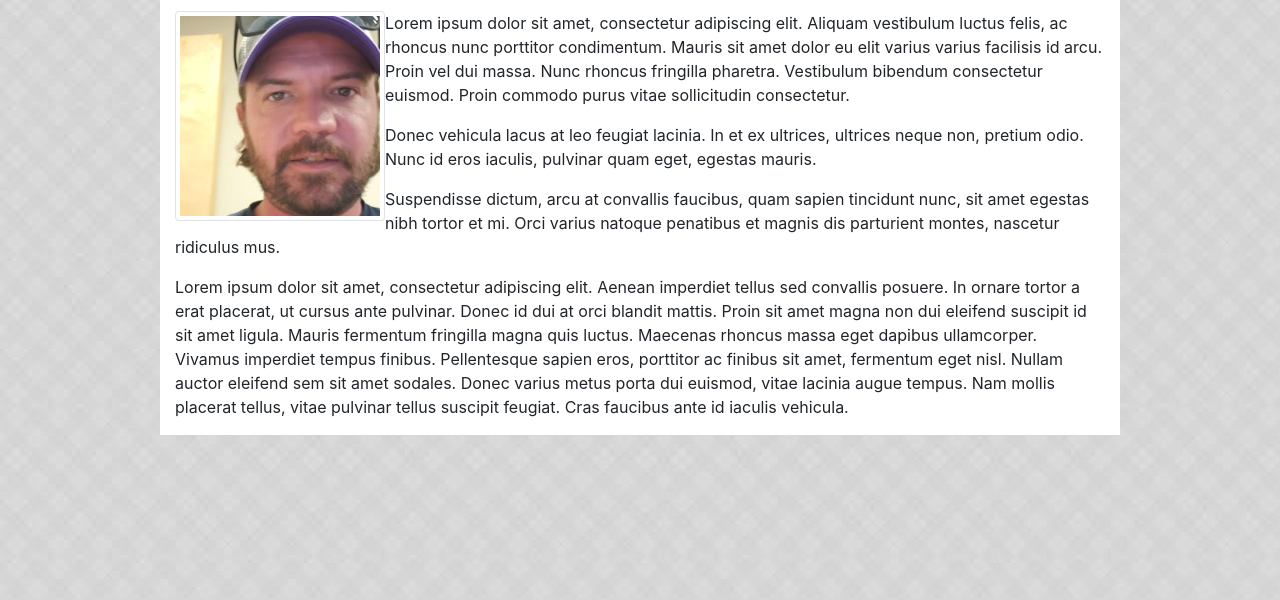
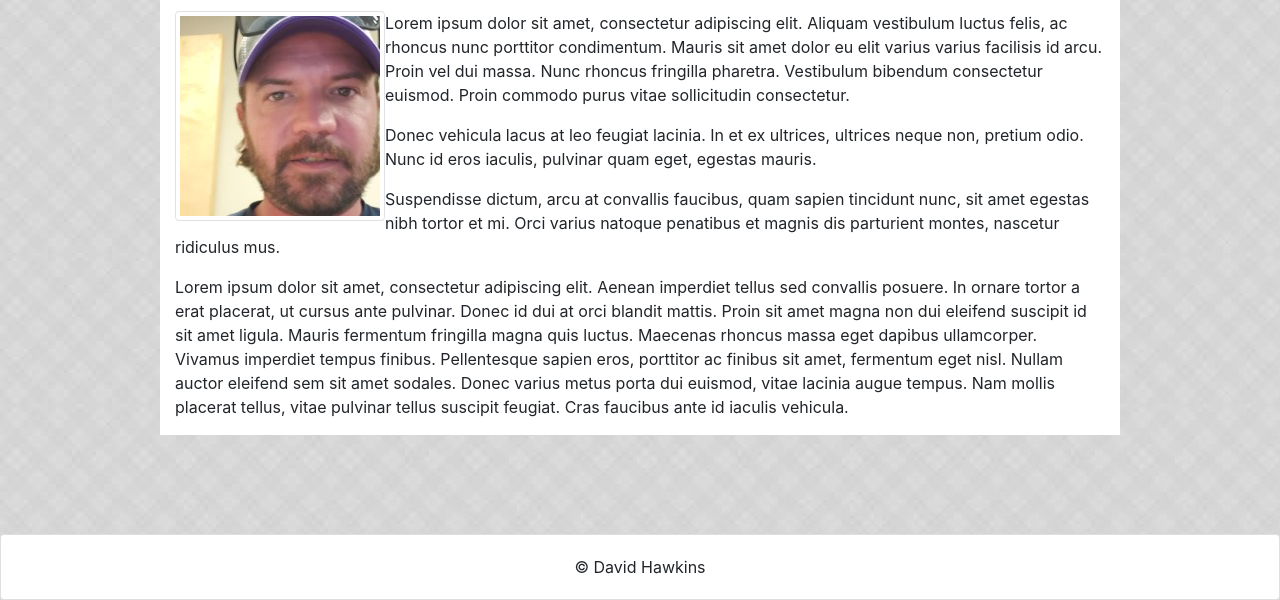
Before and after one commit to dhawkins01/Bootstrap-Portfolio, a plain HTML site: page index.html in a window 1280 px wide. Shown: the part 200-800 px from the top of the page. Drawn offline with nearby package versions, Linux system fonts and the light colour scheme.

Commit message:
added footer on about me page

```diff
--- a/assets/css/style.css
+++ b/assets/css/style.css
@@ -5,7 +5,8 @@ body {
 .wrapper {
     background-color: white;
     max-width: 960px;
-    margin-top: 30px;
+    margin: 30px auto;
+
 }
 
 .wrapper h1 {
--- a/index.html
+++ b/index.html
@@ -14,7 +14,7 @@
 <body>
 
     <!-- Nav bar start -->
-    <nav class="navbar navbar-expand-lg navbar-light bg-light ">
+    <nav class="navbar navbar-expand-lg navbar-light bg-light">
         <a class="navbar-brand" href="#"><button type="button" class="btn btn-info btn-lg">
                 <h1>David Hawkins</h1>
             </button></a>
@@ -79,6 +79,13 @@
         </div>
     </div>
 
+    <!-- footer -->
+    <div class="card text-center fixed-bottom">
+        <div class="card-body">
+            &copy David Hawkins
+        </div>
+    </div>
+
 
 
 
```
